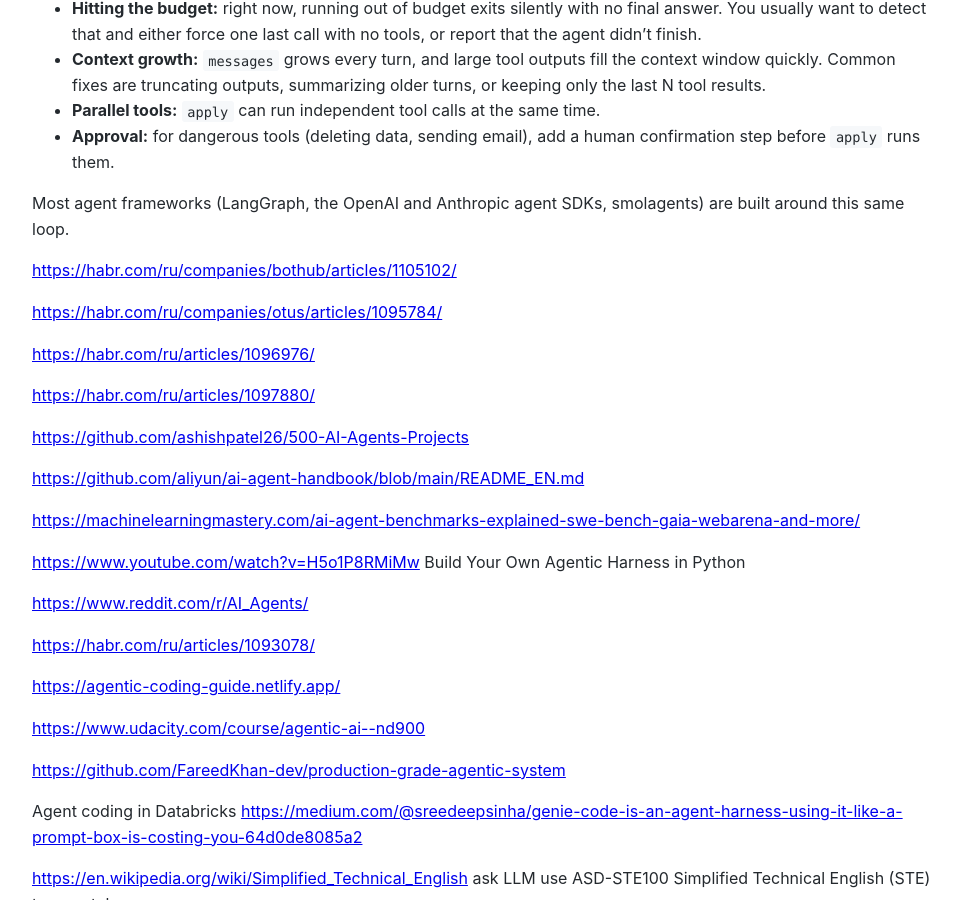
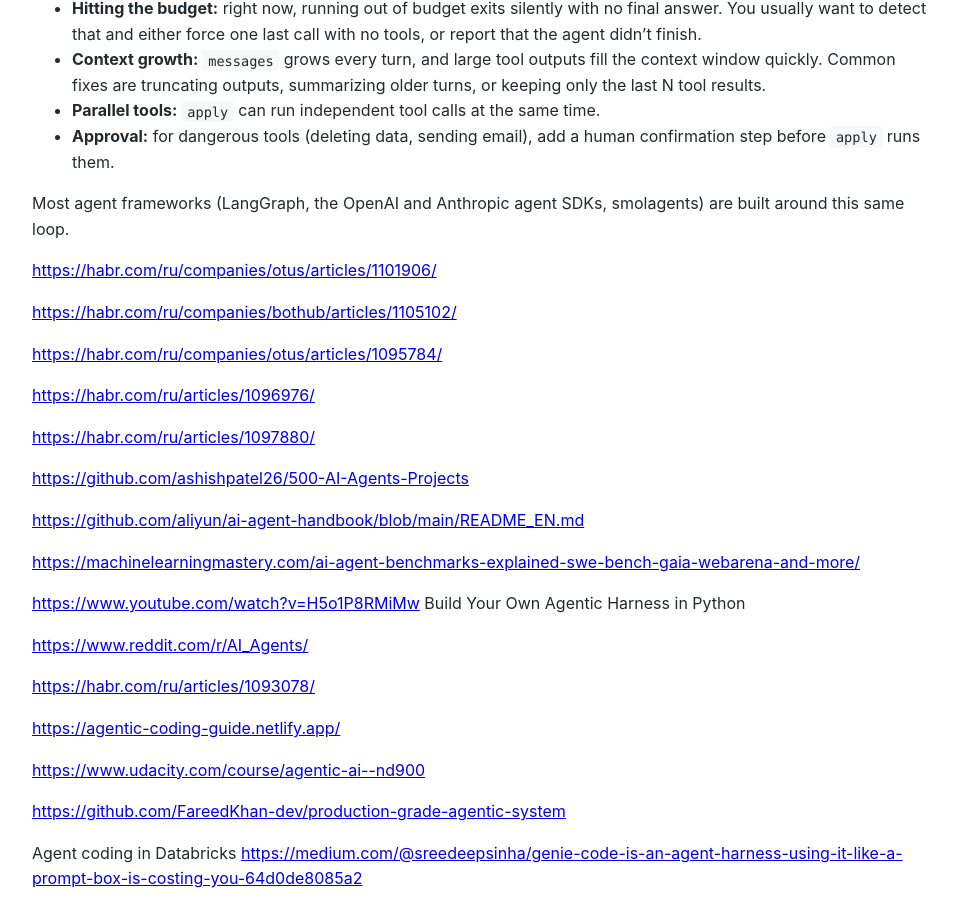
Before and after one commit to Michael-Lubinsky/michael-lubinsky.github.com, a Jekyll site: the page built from ml/agent.md, in a window 1280 px wide and 900 px high, scrolled down 1721 px. Shown: the whole window, without its empty margins (158-1118 px from the left). Built offline with Jekyll 4.4.1, drawn with Linux system fonts in a browser that asks for light colours; our own code applies the rules of GitHub Pages for plain Markdown files.

Commit message:
Add reference links for agent frameworks
Added additional links for reference on agent frameworks.

```diff
--- a/ml/agent.md
+++ b/ml/agent.md
@@ -70,6 +70,8 @@
 - **Approval:** for dangerous tools (deleting data, sending email), add a human confirmation step before `apply` runs them.
 
 Most agent frameworks (LangGraph, the OpenAI and Anthropic agent SDKs, smolagents) are built around this same loop.
+
+<https://habr.com/ru/companies/otus/articles/1101906/>
 
 <https://habr.com/ru/companies/bothub/articles/1105102/>
 
```
